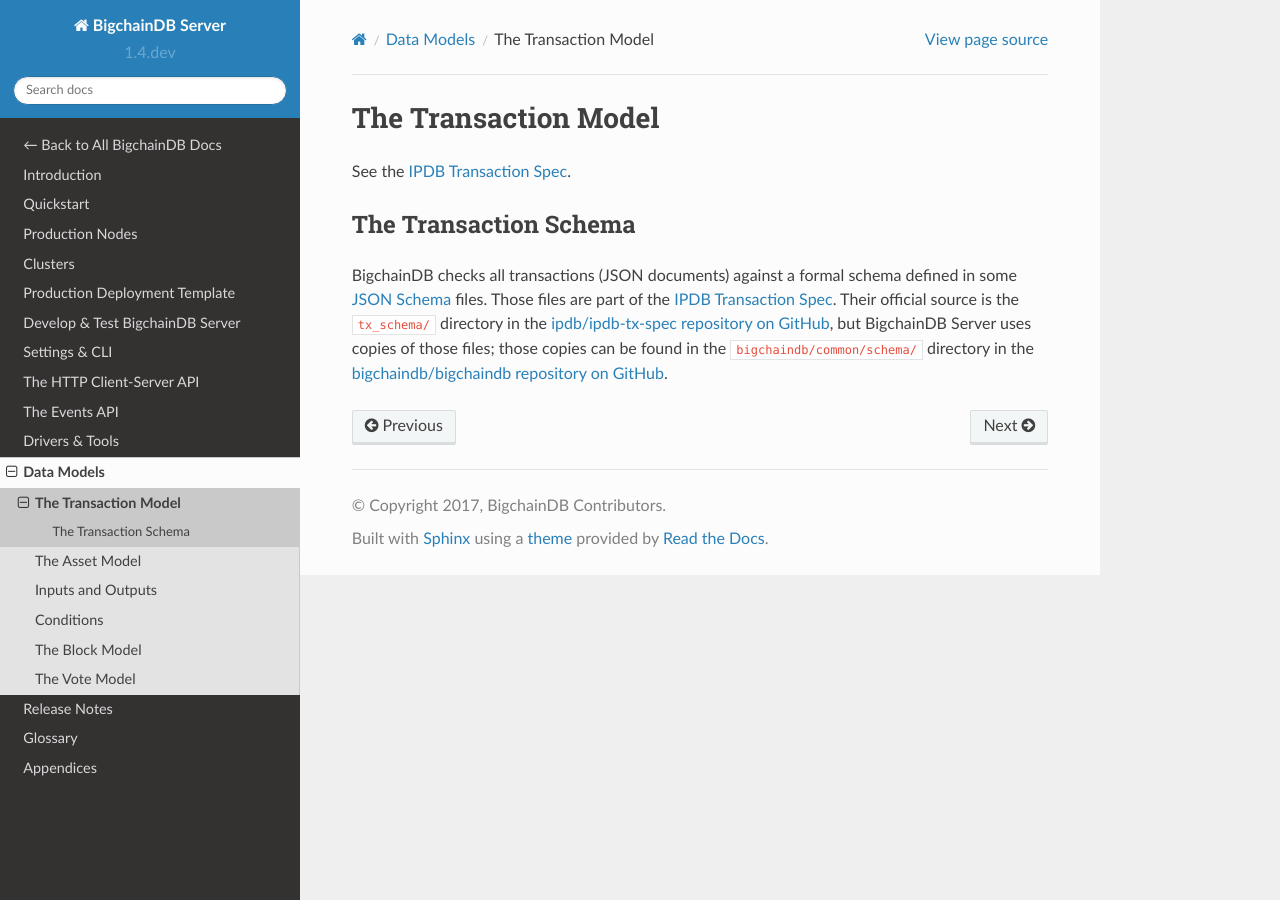
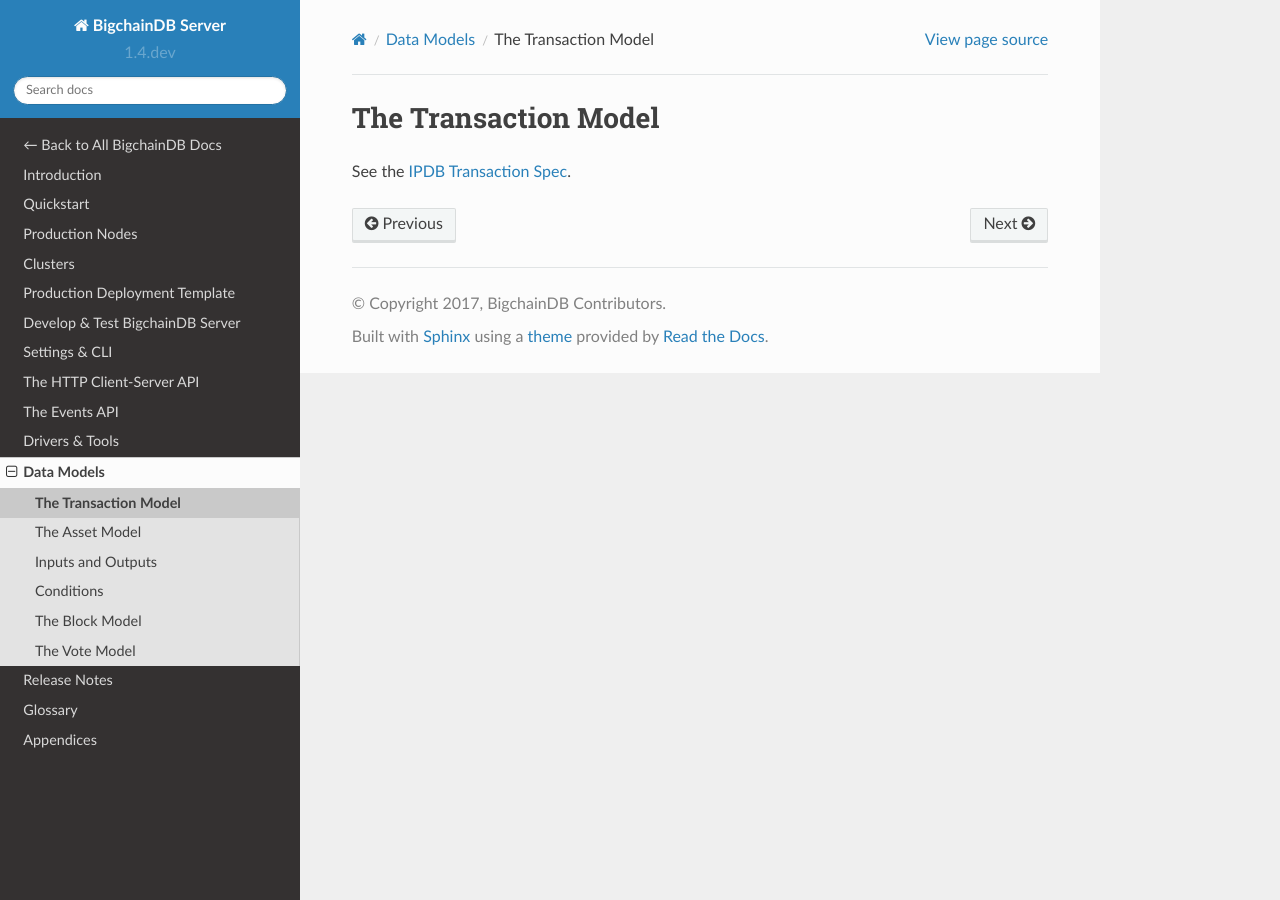
Before and after one commit to bigchaindb/bigchaindb, a Sphinx documentation site: the page built from docs/server/source/data-models/transaction-model.rst, in a window 1280 px wide. Built offline with Sphinx 7.4.7 and the Read the Docs theme 2.0.0, drawn with Linux system fonts in a browser that asks for light colours.

Commit message:
changed constructed/allowed tx 'version' from '1.0' to '2.0' (#2048)
- Created three new JSON Schema files for the v2.0 transaction schema, based on the v1.0 files. The only change is the allowed value of version (from "^1\\.0$" to "^2\\.0$").
- I didn't delete the v1.0 JSON Schema files because we might want those some day (to validate old transactions).
- Updated the __init__.py in the directory with the JSON Schema files so that it now uses the version 2.0 JSON Schema files.
- Updated all relevant tests. I only found one, in tests/validation/test_transaction_structure.py
- Updated VERSION in common/transaction.py
- Checked to make sure the example HTTP API docs show "version" with value "2.0". They do.
- Updated the docs page about "The Transaction Model". It just points to the IPDB Transaction Spec.
- If someone submits a transaction with "version" having value "1.0" then the error message comes from the JSON Schema checker.

```diff
--- a/docs/server/source/data-models/transaction-model.rst
+++ b/docs/server/source/data-models/transaction-model.rst
@@ -2,21 +2,3 @@
 =====================
 
 See the `IPDB Transaction Spec <https://github.com/ipdb/ipdb-tx-spec>`_.
-
-
-The Transaction Schema
-----------------------
-
-BigchainDB checks all transactions (JSON documents)
-against a formal schema defined
-in some `JSON Schema <http://json-schema.org/>`_ files.
-Those files are part of the
-`IPDB Transaction Spec <https://github.com/ipdb/ipdb-tx-spec>`_.
-Their official source is the ``tx_schema/`` directory
-in the `ipdb/ipdb-tx-spec repository on GitHub
-<https://github.com/ipdb/ipdb-tx-spec>`_,
-but BigchainDB Server uses copies of those files;
-those copies can be found
-in the ``bigchaindb/common/schema/`` directory
-in the `bigchaindb/bigchaindb repository on GitHub
-<https://github.com/bigchaindb/bigchaindb>`_.
```
Also changed, not shown: 6 other files.
